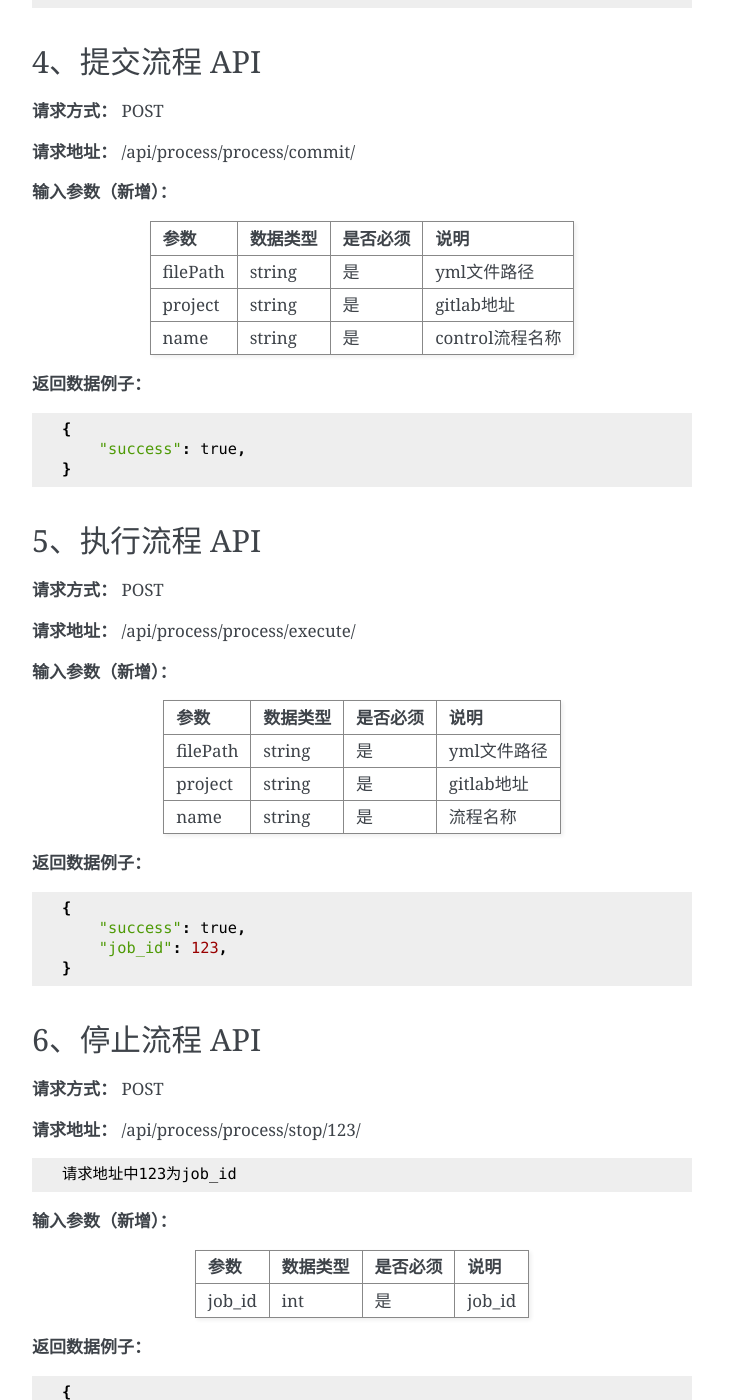
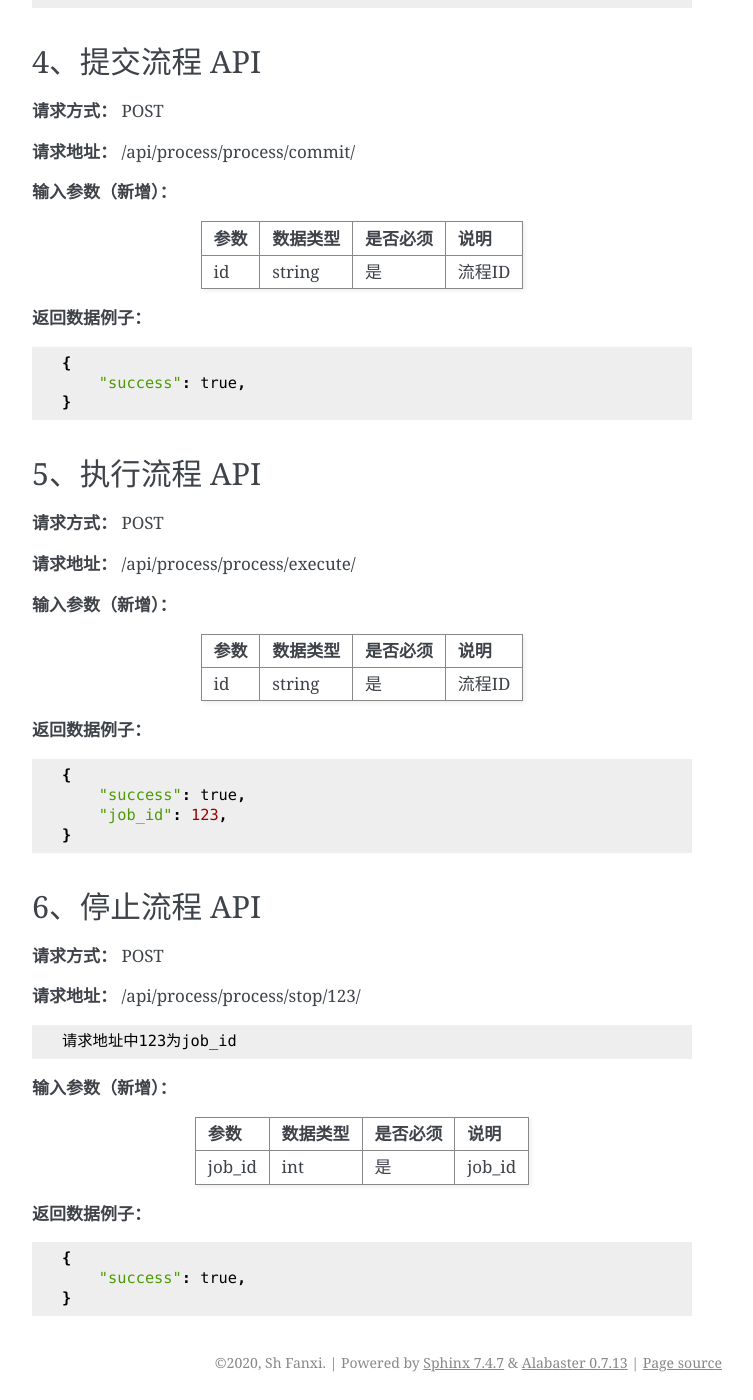
Before and after one commit to shanghaifanxi/api-docs, a Sphinx documentation site: the page built from source/dev/api/process/process.rst, in a window 1280 px wide and 1400 px high, scrolled down 3455 px. Shown: the whole window, without its empty margins (388-1141 px from the left). Built offline with Sphinx 7.4.7, drawn with Linux system fonts in a browser that asks for light colours; pages that are not in the unit, such as notebooks, are missing from menus.

Commit message:
modify  doc

```diff
--- a/source/dev/api/process/process.rst
+++ b/source/dev/api/process/process.rst
@@ -193,11 +193,7 @@
 +------------------------+------------+------------+----------------------------------------+
 |**参数**                |**数据类型**|**是否必须**|**说明**                                |
 +------------------------+------------+------------+----------------------------------------+
-| filePath               | string     | 是         | yml文件路径                            |
-+------------------------+------------+------------+----------------------------------------+
-| project                | string     | 是         | gitlab地址                             |
-+------------------------+------------+------------+----------------------------------------+
-| name                   | string     | 是         | control流程名称                        |
+| id                     | string     | 是         | 流程ID                                 |
 +------------------------+------------+------------+----------------------------------------+
 
 **返回数据例子：**
@@ -220,11 +216,7 @@
 +------------------------+------------+------------+----------------------------------------+
 |**参数**                |**数据类型**|**是否必须**|**说明**                                |
 +------------------------+------------+------------+----------------------------------------+
-| filePath               | string     | 是         | yml文件路径                            |
-+------------------------+------------+------------+----------------------------------------+
-| project                | string     | 是         | gitlab地址                             |
-+------------------------+------------+------------+----------------------------------------+
-| name                   | string     | 是         | 流程名称                               |
+| id                     | string     | 是         | 流程ID                                 |
 +------------------------+------------+------------+----------------------------------------+
 
 **返回数据例子：**
```
